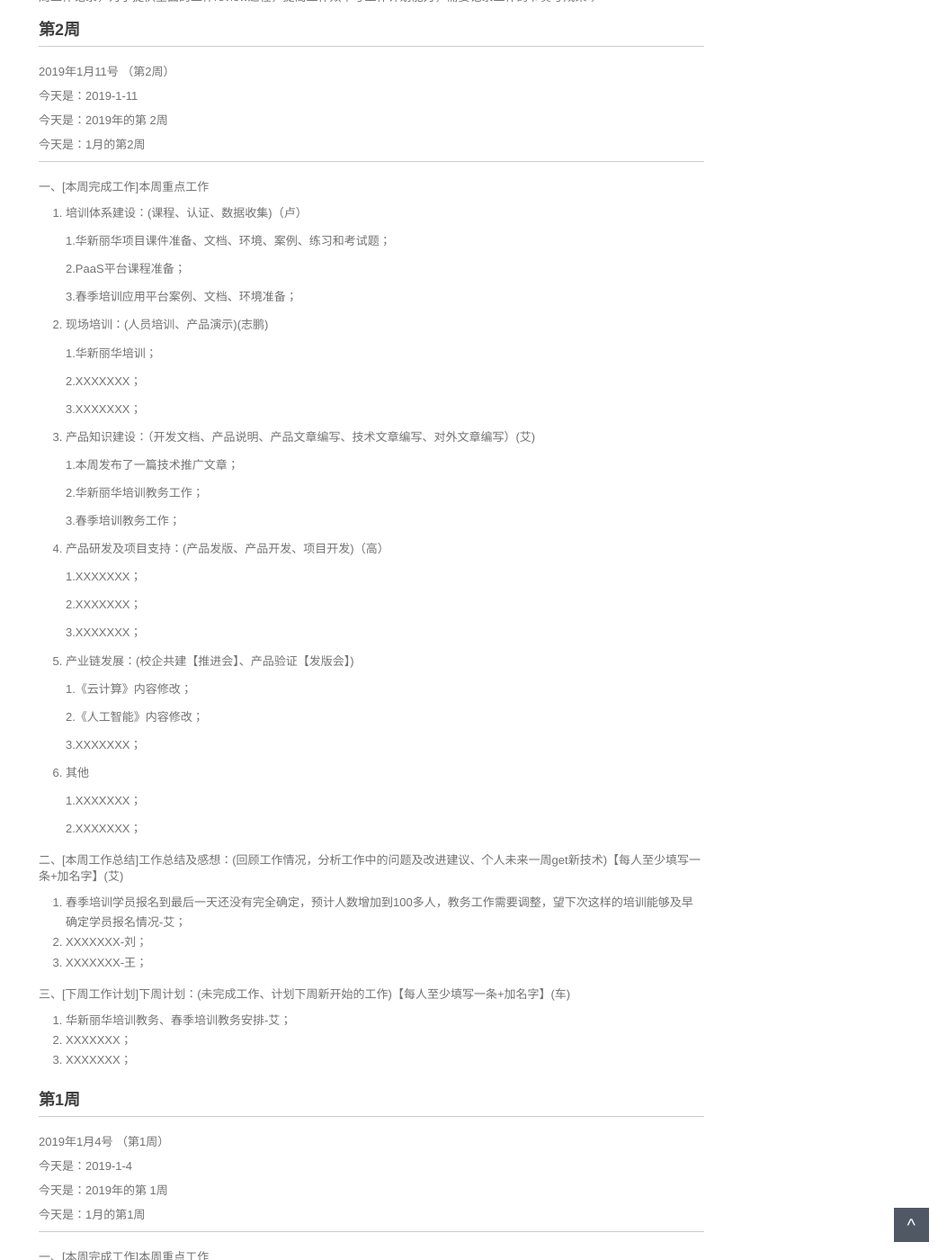
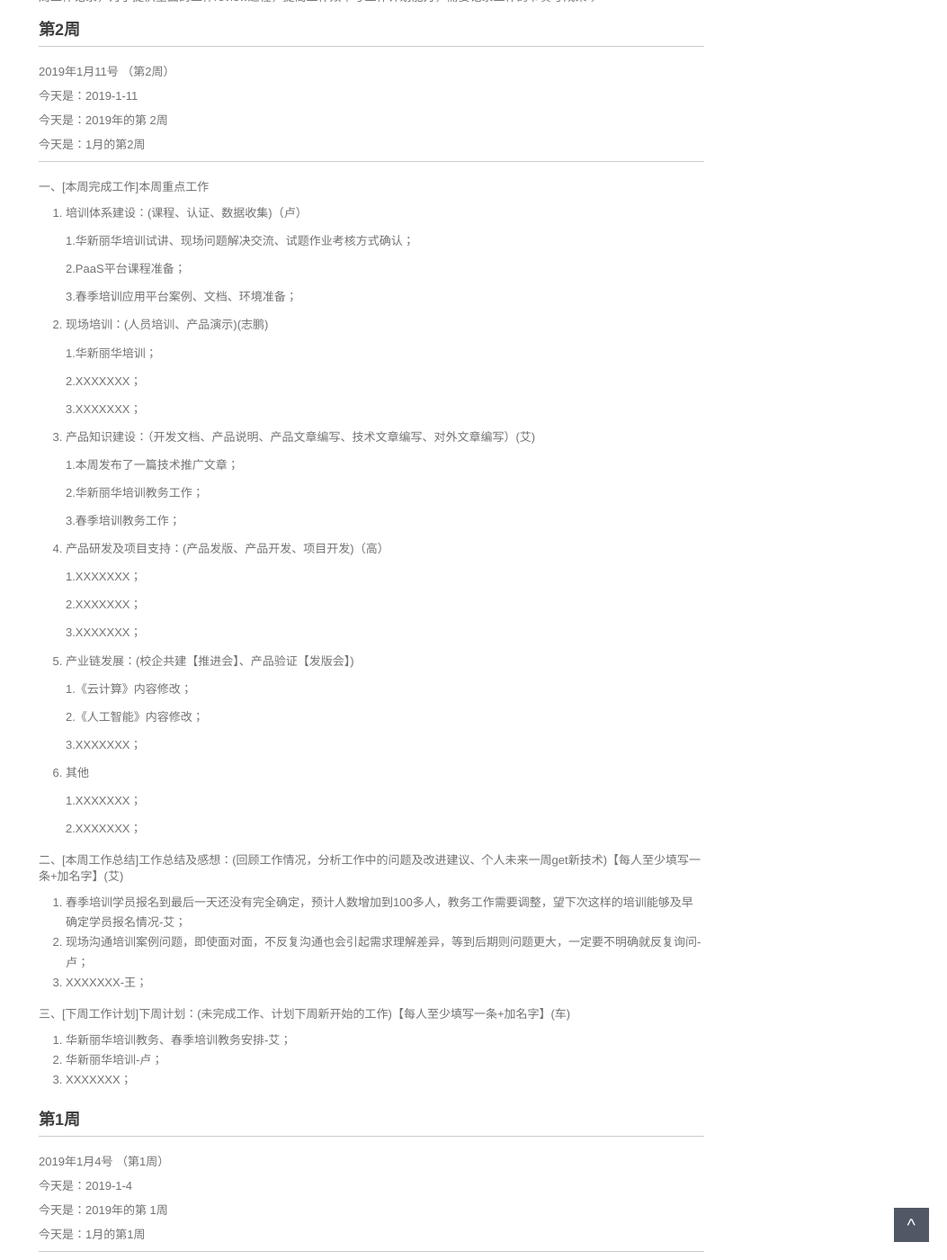
Before and after one commit to walllFlower/blog, a Jekyll site: the page built from _posts/2018-07-17-day_report_cxz.md, in a window 1280 px wide and 1400 px high, scrolled down 310 px. Shown: the whole window at 90% size, without its empty margins (227-1280 px from the left). Built offline with Jekyll 4.4.1, drawn with Linux system fonts in a browser that asks for light colours; comment, search, counter and statistics services are not loaded.

Commit message:
Update 2018-07-17-day_report_cxz.md

```diff
--- a/_posts/2018-07-17-day_report_cxz.md
+++ b/_posts/2018-07-17-day_report_cxz.md
@@ -26,7 +26,7 @@ categories: 技术运营工作周报
 
 1. 培训体系建设：(课程、认证、数据收集)（卢）
 
-    1.华新丽华项目课件准备、文档、环境、案例、练习和考试题；
+    1.华新丽华培训试讲、现场问题解决交流、试题作业考核方式确认；
 
     2.PaaS平台课程准备；
 
@@ -73,13 +73,13 @@ categories: 技术运营工作周报
 二、[本周工作总结]工作总结及感想：(回顾工作情况，分析工作中的问题及改进建议、个人未来一周get新技术)【每人至少填写一条+加名字】(艾)
 
 1. 春季培训学员报名到最后一天还没有完全确定，预计人数增加到100多人，教务工作需要调整，望下次这样的培训能够及早确定学员报名情况-艾；
-2. XXXXXXX-刘；
+2. 现场沟通培训案例问题，即使面对面，不反复沟通也会引起需求理解差异，等到后期则问题更大，一定要不明确就反复询问-卢；
 3. XXXXXXX-王；
 
 三、[下周工作计划]下周计划：(未完成工作、计划下周新开始的工作)【每人至少填写一条+加名字】(车)
 
 1. 华新丽华培训教务、春季培训教务安排-艾；
-2. XXXXXXX；
+2. 华新丽华培训-卢；
 3. XXXXXXX；
 
 
```
